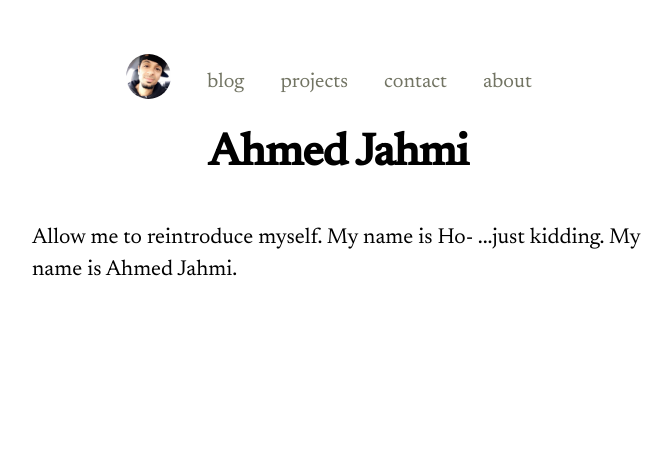
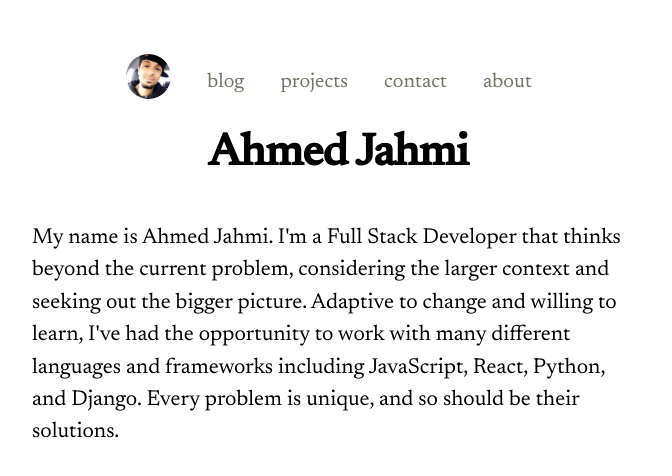
Before and after one commit to ahmedjahmi/new-site, a Next.js app: page / in a window 1280 px wide. Shown: the top 476 px of the page, without its empty margins (302-974 px from the left). Built offline with nearby package versions, Linux system fonts and the light colour scheme.

Commit message:
Edit home bio

```diff
--- a/pages/index.js
+++ b/pages/index.js
@@ -11,8 +11,12 @@ export default function Home() {
 			</Head>
 			<section className={utilStyles.headingMd}>
 				<p>
-					Allow me to reintroduce myself. My name is Ho- ...just kidding. My
-					name is Ahmed Jahmi.
+					My name is Ahmed Jahmi. I'm a Full Stack Developer that thinks beyond
+					the current problem, considering the larger context and seeking out
+					the bigger picture. Adaptive to change and willing to learn, I've had
+					the opportunity to work with many different languages and frameworks
+					including JavaScript, React, Python, and Django. Every problem is
+					unique, and so should be their solutions.
 				</p>
 			</section>
 		</Layout>
```
